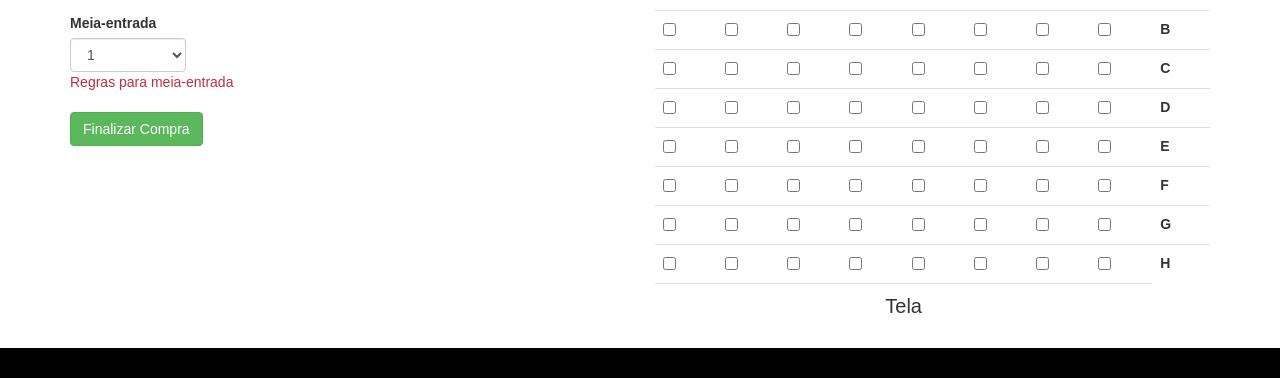
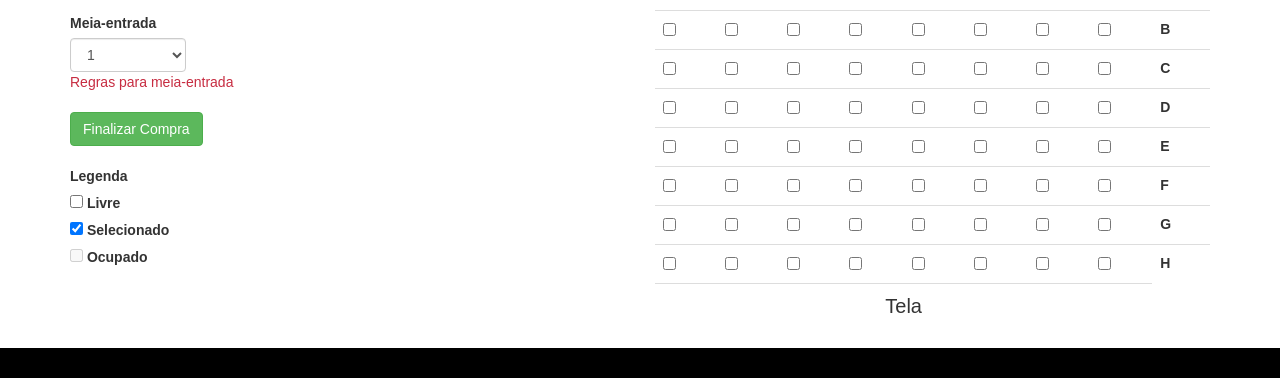
Before and after one commit to saulogp/site-cine-space, a plain HTML site: page sessao.html in a window 1280 px wide. Shown: the part 215-593 px from the top of the page. Drawn offline with nearby package versions, Linux system fonts and the light colour scheme.

Commit message:
add legenda checkbox

```diff
--- a/sessao.html
+++ b/sessao.html
@@ -93,6 +93,17 @@
                                 <button class="btn btn-success">Finalizar Compra</button>
                             </div>
                         </div>
+                        <br>
+                        <label for="">Legenda</label>
+                        <br>
+                        <input type="checkbox" name="" id="">
+                        <label for="">Livre</label>
+                        <br>
+                        <input type="checkbox" name="" id="" checked>
+                        <label for="">Selecionado</label>
+                        <br>
+                        <input type="checkbox" name="" id="" disabled>
+                        <label for="">Ocupado</label>
                     </form>
                 </div>
                 <div class="col-md-6">
```
